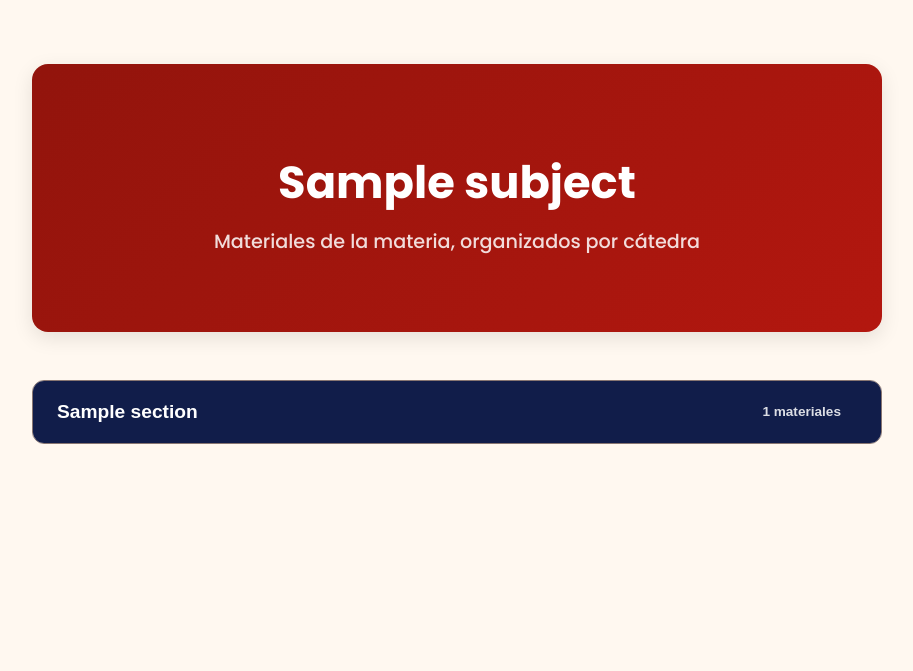
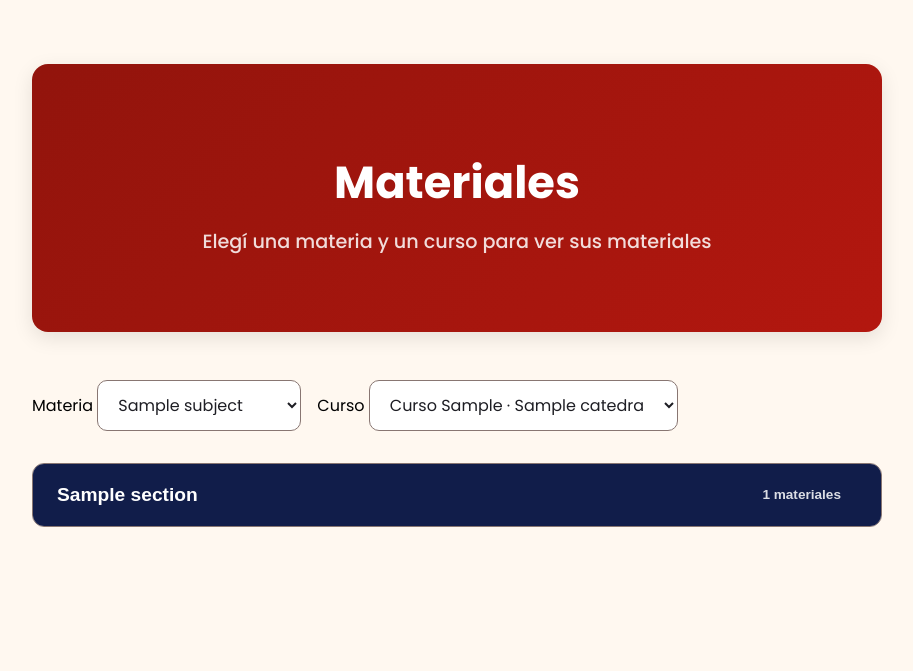
Before and after one commit to sabrisarmiento/Proyecto-Final-IDS-HolaMundo, a Flask app: template frontend/templates/materials.html in a window 1280 px wide. Shown: the part 74-745 px from the top of the page, without its empty margins (183-1096 px from the left). Run offline with Flask 3, Linux system fonts and the light colour scheme; the template is opened without the code that fills it: most values are stand-ins (such as "Sample title", 1, 10 or a date in 2020).

Commit message:
feat(frontend) : add subject-course filter to materials page

```diff
--- a/frontend/static/css/materials.css
+++ b/frontend/static/css/materials.css
@@ -256,3 +256,41 @@
     .material-empty{padding: 2.5rem 1.25rem;}
     .material-empty i {font-size: 2.4rem;}
 }
+
+.materials-filters {
+    display: flex;
+    gap: 1rem;
+    flex-wrap: wrap;
+    margin-bottom: 2rem;
+}
+
+.materials-field {
+    display: flex;
+    flex-direction: column;
+    gap: 0.4rem;
+    flex: 1;
+    min-width: 220px;
+}
+
+.materials-field-label {
+    font-family: 0.85rem;
+    font-weight: 700;
+    color: var(--color-9);
+}
+
+.material-select {
+    font-family: inherit;
+    font-size: 1rem;
+    padding: 0.75rem 1rem;
+    border: 1px solid var(--color-8);
+    border-radius: 10px;
+    background-color: var(--color-45);
+    color: var(--color-1);
+    cursor: pointer;
+}
+
+.material-select:focus {
+    outline: none;
+    border-color: var(--color-3);
+    box-shadow: 0 0 0 3px rgba(146, 20, 12, 0.12);
+}
--- a/frontend/templates/materials.html
+++ b/frontend/templates/materials.html
@@ -10,22 +10,48 @@
 <section class="materials-section">
     <div class="materials-container">
         <header class="materials-header">
-            <h1 class="materials-title">{{ subject }}</h1>
-            <p class="materials-subtitle">Materiales de la materia, organizados por cátedra</p>
+            <h1 class="materials-title">Materiales</h1>
+            <p class="materials-subtitle">Elegí una materia y un curso para ver sus materiales</p>
         </header>
 
-        {% if sections %}
+        <div class="materials-filters">
+            <form method="GET" action="/materiales" class="material-field">
+                <label class="material-field-label">Materia</label>
+                <select name="subject" class="material-select" onchange="this.form.submit()">
+                    <option value="" disabled {% if not subject_id %}selected{% endif %}>Elegí una materia…</option>
+                    {% for s in subjects %}
+                    <option value="{{ s.id_materia }}" {% if s.id_materia|string == subject_id %}selected{% endif %}>
+                        {{ s.nombre }}
+                    </option>
+                    {% endfor %}
+                </select>
+            </form>
+
+            {% if subject_id %}
+            <form method="GET" action="/materiales" class="material-field">
+                <input type="hidden" name="subject" value="{{ subject_id }}">
+                <label class="material-field-label">Curso</label>
+                <select name="curso" class="material-select" onchange="this.form.submit()">
+                    <option value="" disabled {% if not course_id %}selected{% endif %}>Elegí un curso…</option>
+                    {% for c in courses %}
+                    <option value="{{ c.id_curso }}" {% if c.id_curso|string == course_id %}selected{% endif %}>
+                        Curso {{ c.id_curso }}{% if c.catedra %} · {{ c.catedra }}{% endif %}
+                    </option>
+                    {% endfor %}
+                </select>
+            </form>
+            {% endif %}
+        </div>
+
+        {% if course_id and sections %}
             <div class="chair-list">
                 {% for section in sections %}
                 <div class="chair">
-                    <!-- Cabecera clickeable: dispara el toggle del acordeón -->
                     <button type="button" class="chair-header" onclick="toggleChair(this)">
                         <span class="chair-name">{{ section.name }}</span>
                         <span class="chair-count">{{ section.materials | length }} materiales</span>
                         <i class="fas fa-chevron-down chair-arrow"></i>
                     </button>
-
-                    <!-- Cuerpo desplegable: el div que se abre con los materiales -->
                     <div class="chair-body">
                         <div class="materials-list">
                             {% for material in section.materials %}
@@ -54,7 +80,13 @@
         {% else %}
             <div class="material-empty">
                 <i class="fas fa-folder-open"></i>
-                <p>No hay materiales publicados en este momento.</p>
+                {% if not subject_id %}
+                    <p>Elegí una materia para empezar.</p>
+                {% elif not course_id %}
+                    <p>Ahora elegí un curso.</p>
+                {% else %}
+                    <p>No hay materiales para este curso.</p>
+                {% endif %}
             </div>
         {% endif %}
     </div>
```
Also changed, not shown: frontend/routes/materials.py (+29 -16 lines).
